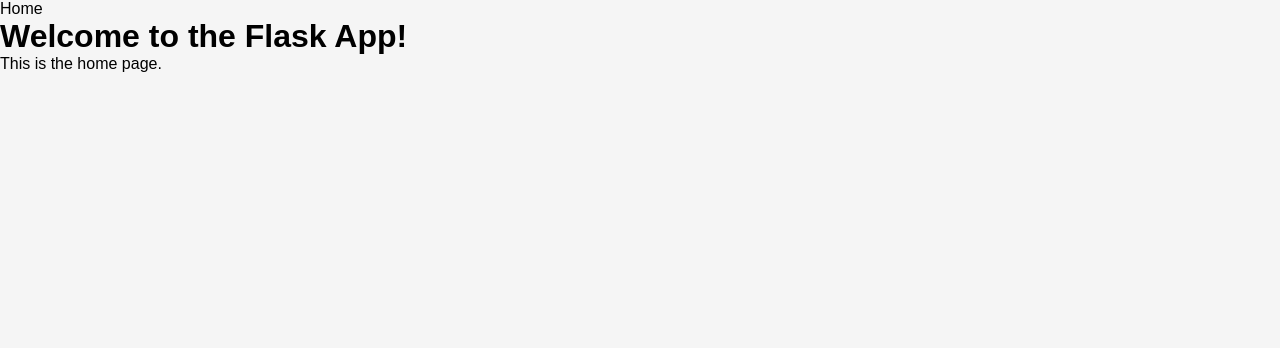
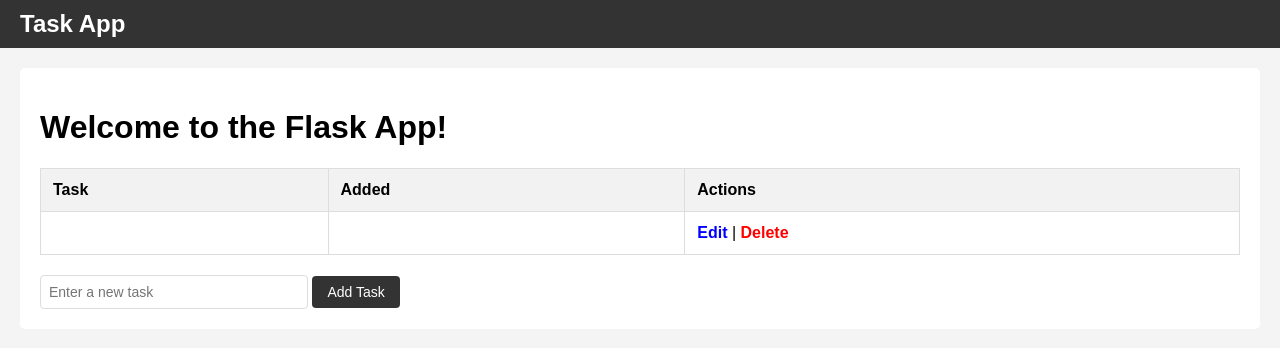
Before and after one commit to nibmangit/INSA, a Python web app: template week2/flask/templates/index.html in a window 1280 px wide. Shown: the top 348 px of the page. Run offline with Jinja, Linux system fonts and the light colour scheme; the template is opened without the code that fills it, so the values that code supplies are empty.

Commit message:
add the html table for list tasks and form for add and edit.

```diff
--- a/week2/flask/static/css/main.css
+++ b/week2/flask/static/css/main.css
@@ -1,9 +1,85 @@
-*{
+/* Base Styles */
+body {
+    font-family: Arial, sans-serif;
     margin: 0;
     padding: 0;
+    background-color: #f4f4f4;
 }
 
-body{
-    font-family: 'Poppins', sans-serif;
-    background-color: #f5f5f5;
+/* Navbar */
+.nav {
+    background-color: #333;
+    color: white;
+    padding: 10px 20px;
 }
+
+.nav h2 {
+    margin: 0;
+}
+
+/* Page Container */
+.main {
+    padding: 20px;
+}
+
+.content {
+    background-color: white;
+    padding: 20px;
+    border-radius: 5px;
+}
+
+table {
+    width: 100%;
+    border-collapse: collapse;
+    margin-top: 20px;
+}
+
+th, td {
+    padding: 12px;
+    border: 1px solid #ddd;
+    text-align: left;
+}
+
+th {
+    background-color: #f2f2f2;
+}
+
+a {
+    text-decoration: none;
+    font-weight: bold;
+}
+
+.edit-link {
+    color: blue;
+}
+
+.delete-link {
+    color: red;
+}
+
+/* Form Styling */
+.add-task-form {
+    margin-top: 20px;
+}
+
+.add-task-form input {
+    padding: 8px;
+    width: 250px;
+    font-size: 14px;
+    border: 1px solid #ddd;
+    border-radius: 4px;
+}
+
+.add-task-form button {
+    padding: 8px 15px;
+    font-size: 14px;
+    background-color: #333;
+    color: white;
+    border: none;
+    border-radius: 4px;
+    cursor: pointer;
+}
+
+.add-task-form button:hover {
+    background-color: #555;
+}
--- a/week2/flask/templates/base.html
+++ b/week2/flask/templates/base.html
@@ -1,14 +1,19 @@
 <!DOCTYPE html>
-<html lang="en">
+<html>
 <head>
     <meta charset="UTF-8">
-    <meta name="viewport" content="width=device-width, initial-scale=1.0">
+    <title>{% block title %}Flask App{% endblock %}</title>
     <link rel="stylesheet" href="{{ url_for('static', filename='css/main.css') }}">
-    {% block title %}Flask App{% endblock %}
 </head>
 <body>
-    {% block content %}
+    <div class="nav">
+        <h2>Task App</h2>
+    </div>
 
-    {% endblock %}
+    <div class="main">
+        {% block content %}
+
+        {% endblock %}
+    </div>
 </body>
 </html>
--- a/week2/flask/templates/index.html
+++ b/week2/flask/templates/index.html
@@ -2,6 +2,29 @@
 {% block title %}Home{% endblock %}
 
 {% block content %}
-    <h1>Welcome to the Flask App!</h1>
-    <p>This is the home page.</p>
+    <div class= "content">
+        <h1>Welcome to the Flask App!</h1>
+
+        <table>
+            <tr>
+                <th> Task </th>
+                <th> Added </th>
+                <th> Actions </th>
+            </tr>
+            <tr>
+                <td>  </td>
+                <td>  </td>
+                <td>
+                    <a href= " " class="edit-link" >Edit</a> |
+                    <a href= " " class="delete-link" >Delete</a>
+                </td>
+            </tr>
+
+        </table>
+
+        <form action= "/" method= "post" class= "add-task-form">
+            <input type= "text" name= "task" placeholder= "Enter a new task" required>
+            <button type= "submit">Add Task</button>
+        </form>
+    </div>
 {% endblock %}
```
